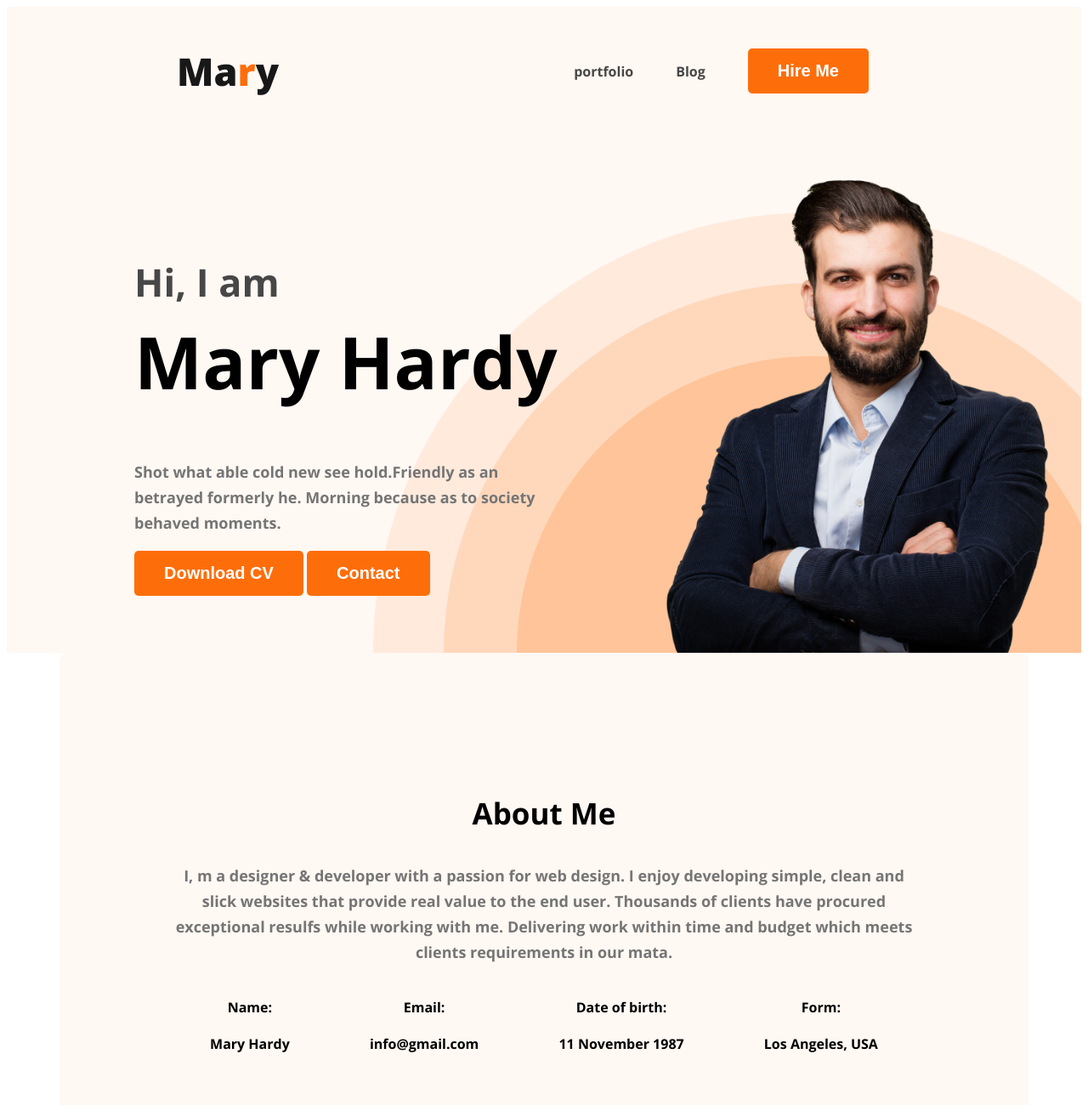
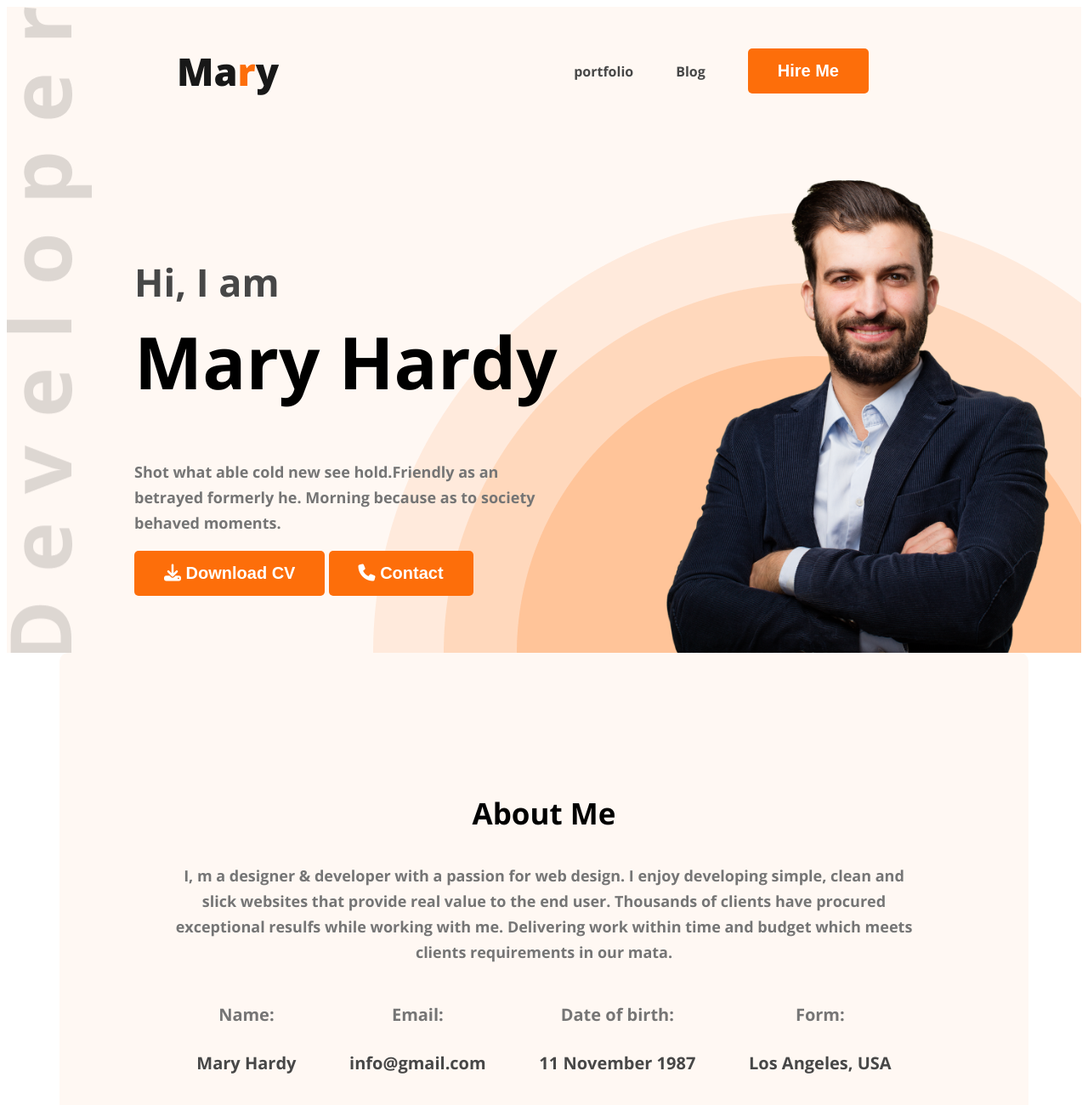
Before and after one commit to nazifayasmintarin/Webdeveloper-Portfolios, a plain HTML site: page index.html in a window 1280 px wide. Shown: the top 1300 px of the page at 85% size. Drawn offline with nearby package versions, Linux system fonts and the light colour scheme.

Commit message:
portfolios done

```diff
--- a/index.html
+++ b/index.html
@@ -12,6 +12,8 @@
         rel="stylesheet">
 
     <link rel="stylesheet" href="styles/portfolios.css">
+
+    <script src="https://kit.fontawesome.com/f056a62cc9.js"crossorigin="anonymous"></script>
 </head>
 
 <body>
@@ -35,8 +37,8 @@
                 <p class="banner-description">Shot what able cold new see hold.Friendly as an betrayed formerly he.
                     Morning because as to society behaved moments.</p>
 
-                <button class="btn-primary">Download CV</button>
-                <button class="btn-primary">Contact</button>
+                <button class="btn-primary"><i class="fa-solid fa-download"></i> Download CV</button>
+                <button class="btn-primary"><i class="fa-solid fa-phone"></i> Contact</button>
 
             </div>
             <img class="profile-pic" src="images/hardy.png" alt="">
@@ -180,7 +182,7 @@
 
             </div>
             <div class="download-cv">
-                <button class="btn-primary">Download CV</button>
+                <button class="btn-primary"><i class="fa-solid fa-download"></i> Download CV</button>
             </div>
         </section>
     </main>
--- a/styles/portfolios.css
+++ b/styles/portfolios.css
@@ -57,9 +57,9 @@ nav a {
 /* header related styles */
 .header {
     background-color: #fff8f3;
-    background-image: url('../images/header_bg.png');
+    background-image: url('../images/header_bg.png'), url('../images/developer.png');
     background-repeat: no-repeat;
-    background-position: bottom right;
+    background-position: bottom right, top left;
 }
 
 .banner {
@@ -98,6 +98,20 @@ nav a {
     color: #757575;
     text-align: center;
     font-size: 18px;
+    font-weight: 400;
+    line-height: 30px;
+}
+
+.info-description{
+    color:  #474747;
+    font-size: 20px;
+    font-weight: 700;
+    line-height: 30px;
+}
+.info-title{
+    color: #757575;
+    text-align: center;
+    font-size: 20px;
     font-weight: 400;
     line-height: 30px;
 }
```
